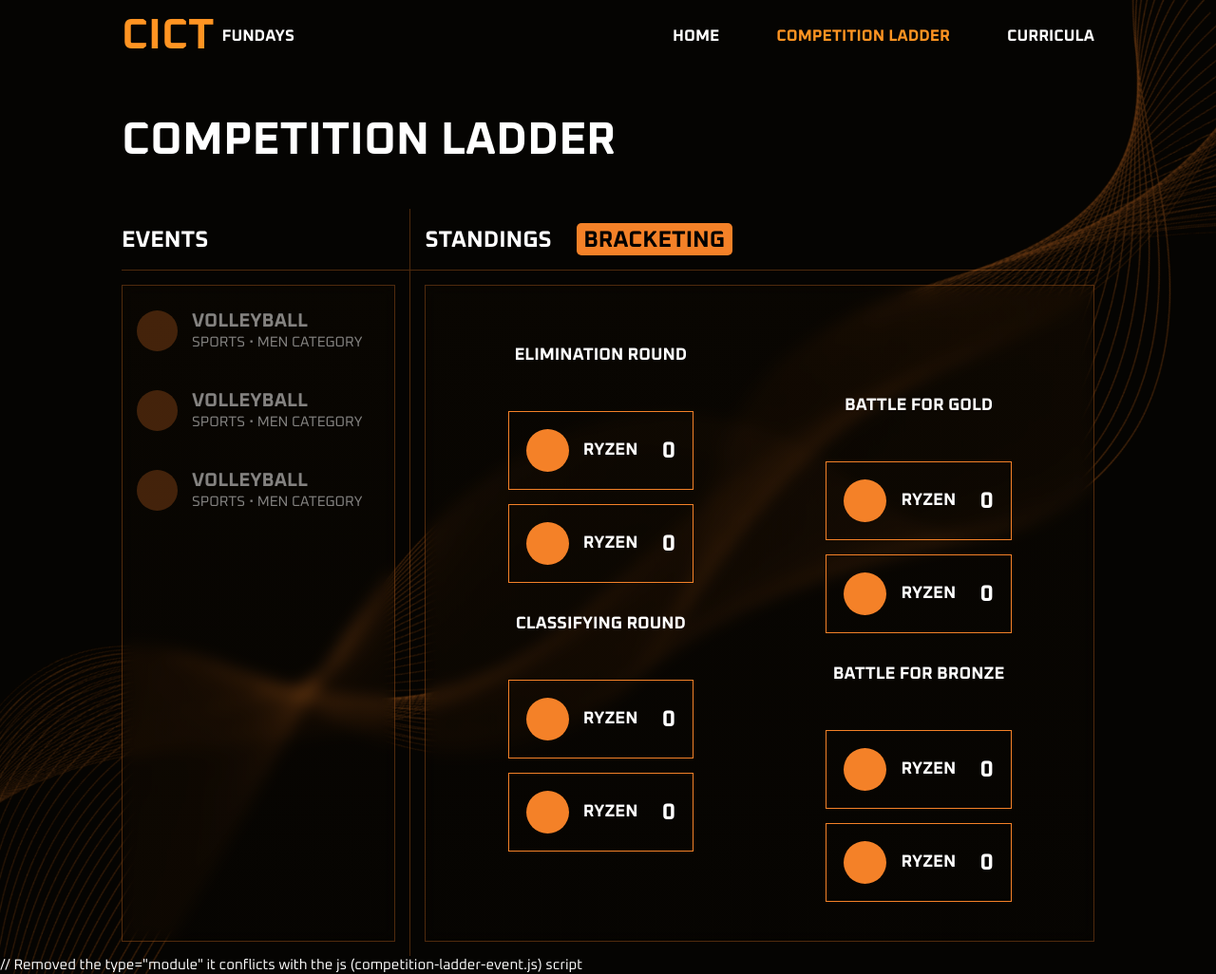
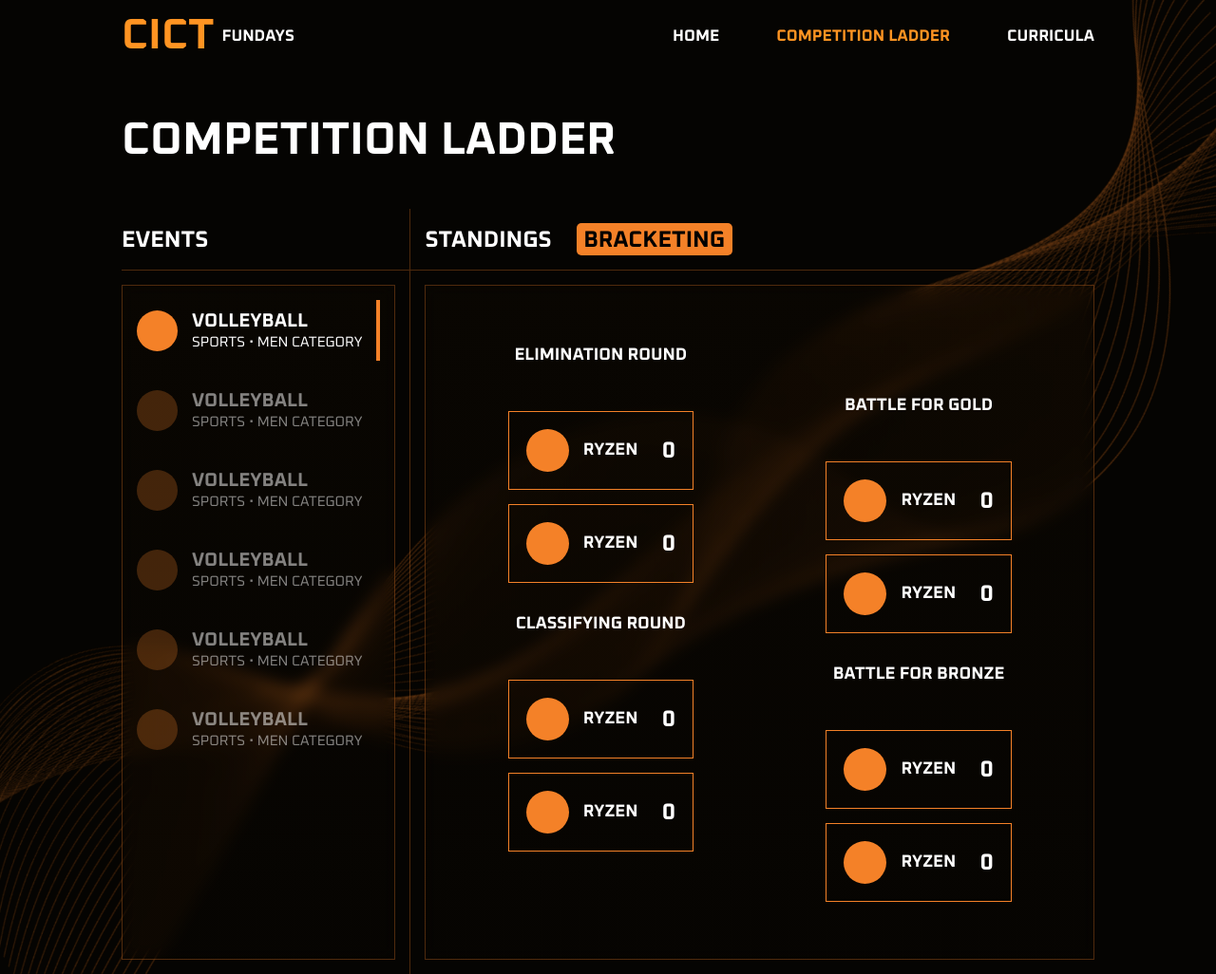
Before and after one commit to WVSU-CIPHER/Realtime-Digital-Point-System-Tracker, a PHP site: page /src/routes/competition-ladder.html in a window 1280 px wide. Shown: the whole page at 95% size. Run offline with PHP 8.4, Linux system fonts and the light colour scheme.

Commit message:
Fixed table in competition ladder, refactor css, refactor mobile dropdown, adjustments in fonts and colors

```diff
--- a/src/css/competition-ladder.css
+++ b/src/css/competition-ladder.css
@@ -1,15 +1,61 @@
 /* Utilities */
+:root {
+  /* Opacity for states */
+  --inactive-opacity: 0.5;
+  --active-opacity: 1;
 
-.hl {
-  border: 1px solid white !important;
+  /* Text Colors */
+  --color-text-primary: white;
+  --color-text-secondary: #f48128;
+
+  /* Border Colors */
+  --color-border-primary: #f48128;
+  --color-border-secondary: rgba(244, 129, 40, 0.3);
+
+  /* Backgrounds */
+  --color-bg-primary: #f47d28; /* take note that this is background-color (different from background*/
+  --background-primary: linear-gradient(
+    180deg,
+    rgba(255, 148, 34, 0.02) 0%,
+    rgba(120, 72, 31, 0.02) 100%
+  );
+
+  /* Surface */
+  --color-bg-surface-primary: rgba(244, 129, 40, 0.12);
+  --color-bg-surface-secondary: #2a1808;
+
+  /* Thumb */
+  --color-scroll-thumb-bg: #f48128;
+  --color-scroll-thumb-bg-hover: #f48028a5;
+
+  /* Dropwodn */
+  --color-dropdown-background: rgb(20, 11, 4);
+  --color-dropdown-border: rgba(244, 129, 40, 0.3);
+
+  /* Tabs */
+  --color-tab-bg-active: var(--color-border-primary);
+  --color-tab-text-active: black;
+
+  /* Circle States */
+  --color-cirlce-idle: rgb(244, 129, 40, 0.5);
+  --color-circle-bg-active: #f48128;
+
+  /* Utitlities */
+  --visible: white;
+  --aggresive: red;
+  --inform: blue;
 }
 
-.hl-red {
-  border: 1px solid red !important;
+.visible {
+  border: 1px solid var(--visible) !important;
 }
 
-.hl-blue {
-  border: 1px solid blue !important;
+.aggresive {
+  border: 1px solid var(--aggresive) !important;
+}
+
+.inform {
+  border: 1px solid var(--inform) !important;
 }
 
 .hide {
@@ -18,11 +64,11 @@
 
 /* PAGE STYLES */
 ::-webkit-scrollbar-thumb {
-  background: #f48128;
+  background: var(--color-scroll-thumb-bg);
 }
 
 ::-webkit-scrollbar-thumb:hover {
-  background: #f48028a5;
+  background: var(--color-scroll-thumb-bg-hover);
 }
 
 ::-webkit-scrollbar {
@@ -73,7 +119,7 @@ main {
 .cl__col-1 {
   display: flex;
   flex-direction: column;
-  border: 1px solid rgba(244, 129, 40, 0.3);
+  border: 1px solid var(--color-border-secondary);
   border-bottom: none;
   border-top: none;
   border-left: none;
@@ -145,11 +191,7 @@ main {
   overflow-y: auto;
   overscroll-behavior: contain;
   backdrop-filter: blur(8px);
-  background: linear-gradient(
-    180deg,
-    rgba(255, 148, 34, 0.02) 0%,
-    rgba(120, 72, 31, 0.02) 100%
-  );
+  background: var(--background-primary);
 }
 
 .cl__col-2 {
@@ -225,33 +262,38 @@ main {
   border-right: 4px solid transparent;
   cursor: pointer;
   transition: all 0.2s;
-  opacity: 0.5;
+  opacity: var(--inactive-opacity);
 
   .cl__event-circle-element {
-    background-color: #f47d28;
-    opacity: 0.5;
+    background-color: var(--color-cirlce-idle);
   }
 }
 
-.cl__event-item:hover {
-  border-right: 4px solid #f48128;
-  opacity: 1;
+.cl__event-item.active {
+  border-right: 4px solid var(--color-text-secondary);
+  opacity: var(--active-opacity);
+  .cl__event-circle-element {
+    background-color: var(--color-circle-bg-active);
+    opacity: var(--active-opacity);
+  }
 }
 
+/* .cl__event-item:hover {
+  border-right: 4px solid var(--color-text-secondary);
+  opacity: var(--active-opacity);
+}
 .cl__event-item:hover .cl__event-circle-element {
-  background-color: #f48128;
+  background-color: var(--color-circle-bg-active);
   opacity: 1;
-}
+} */
 
 .cl__event-circle-element {
   height: 43px;
   width: 43px;
-  /* background-color: #f48128; */
-  background-color: #975522;
   border-radius: 50%;
 }
 
-.cl__event-item > .cl__event-meta {
+.cl__event-meta {
   display: flex;
   flex-direction: column;
 }
--- a/src/routes/competition-ladder.html
+++ b/src/routes/competition-ladder.html
@@ -50,21 +50,17 @@
 
         <!-- Dropdown content -->
         <div class="cl__drop-down-content hide" id="cl__drop-down-content">
-          <p class="cl__drop-down-content-item">item</p>
-          <p class="cl__drop-down-content-item">item</p>
-          <p class="cl__drop-down-content-item">item</p>
-          <p class="cl__drop-down-content-item">item</p>
-          <p class="cl__drop-down-content-item">item</p>
-          <p class="cl__drop-down-content-item">item</p>
-          <p class="cl__drop-down-content-item">item</p>
-          <p class="cl__drop-down-content-item">item</p>
-          <p class="cl__drop-down-content-item">item</p>
-          <p class="cl__drop-down-content-item">item</p>
-          <p class="cl__drop-down-content-item">item</p>
-          <p class="cl__drop-down-content-item">item</p>
-          <p class="cl__drop-down-content-item">item</p>
-          <p class="cl__drop-down-content-item">item</p>
-          <p class="cl__drop-down-content-item">item</p>
+          <p class="cl__drop-down-content-item active">volleyball</p>
+          <p class="cl__drop-down-content-item">basketball</p>
+          <p class="cl__drop-down-content-item">basketball</p>
+          <p class="cl__drop-down-content-item">basketball</p>
+          <p class="cl__drop-down-content-item">basketball</p>
+          <p class="cl__drop-down-content-item">basketball</p>
+          <p class="cl__drop-down-content-item">basketball</p>
+          <p class="cl__drop-down-content-item">volleyball</p>
+          <p class="cl__drop-down-content-item">volleyball</p>
+          <p class="cl__drop-down-content-item">volleyball</p>
+          <p class="cl__drop-down-content-item">volleyball</p>
         </div>
       </section>
 
@@ -83,6 +79,51 @@
             <!-- SCROLLABLE ASIDE BAR -->
             <section class="cl__scrollable">
               <!-- SCROLL ITEMS  -->
+              <section class="cl__event-item active">
+                <!-- circle element -->
+                <div class="cl__event-circle-element"></div>
+
+                <!-- title and sport categ -->
+                <div class="cl__event-meta">
+                  <h1 class="cl__event-name">volleyball</h1>
+                  <!-- sport categ -->
+                  <div class="sport-category-info">
+                    <p class="sports__p">sports</p>
+                    <span class="meta-bullet">•</span>
+                    <p class="event-category">men category</p>
+                  </div>
+                </div>
+              </section>
+              <section class="cl__event-item">
+                <!-- circle element -->
+                <div class="cl__event-circle-element"></div>
+
+                <!-- title and sport categ -->
+                <div class="cl__event-meta">
+                  <h1 class="cl__event-name">volleyball</h1>
+                  <!-- sport categ -->
+                  <div class="sport-category-info">
+                    <p class="sports__p">sports</p>
+                    <span class="meta-bullet">•</span>
+                    <p class="event-category">men category</p>
+                  </div>
+                </div>
+              </section>
+              <section class="cl__event-item">
+                <!-- circle element -->
+                <div class="cl__event-circle-element"></div>
+
+                <!-- title and sport categ -->
+                <div class="cl__event-meta">
+                  <h1 class="cl__event-name">volleyball</h1>
+                  <!-- sport categ -->
+                  <div class="sport-category-info">
+                    <p class="sports__p">sports</p>
+                    <span class="meta-bullet">•</span>
+                    <p class="event-category">men category</p>
+                  </div>
+                </div>
+              </section>
               <section class="cl__event-item">
                 <!-- circle element -->
                 <div class="cl__event-circle-element"></div>
@@ -330,6 +360,6 @@
 
   <!-- events for competition ladder -->
   <script src="../js/competition-ladder-events.js"></script>
-  // Removed the type="module" it conflicts with the js
-  (competition-ladder-event.js) script
+  <!--Removed the type="module" it conflicts with the js
+  (competition-ladder-event.js) script -->
 </html>
```
Also changed, not shown: other parts of src/css/competition-ladder.css (+89 -108 lines), other parts of src/routes/competition-ladder.html (+31 -42 lines), src/js/competition-ladder-events.js (+27 -0 lines).
